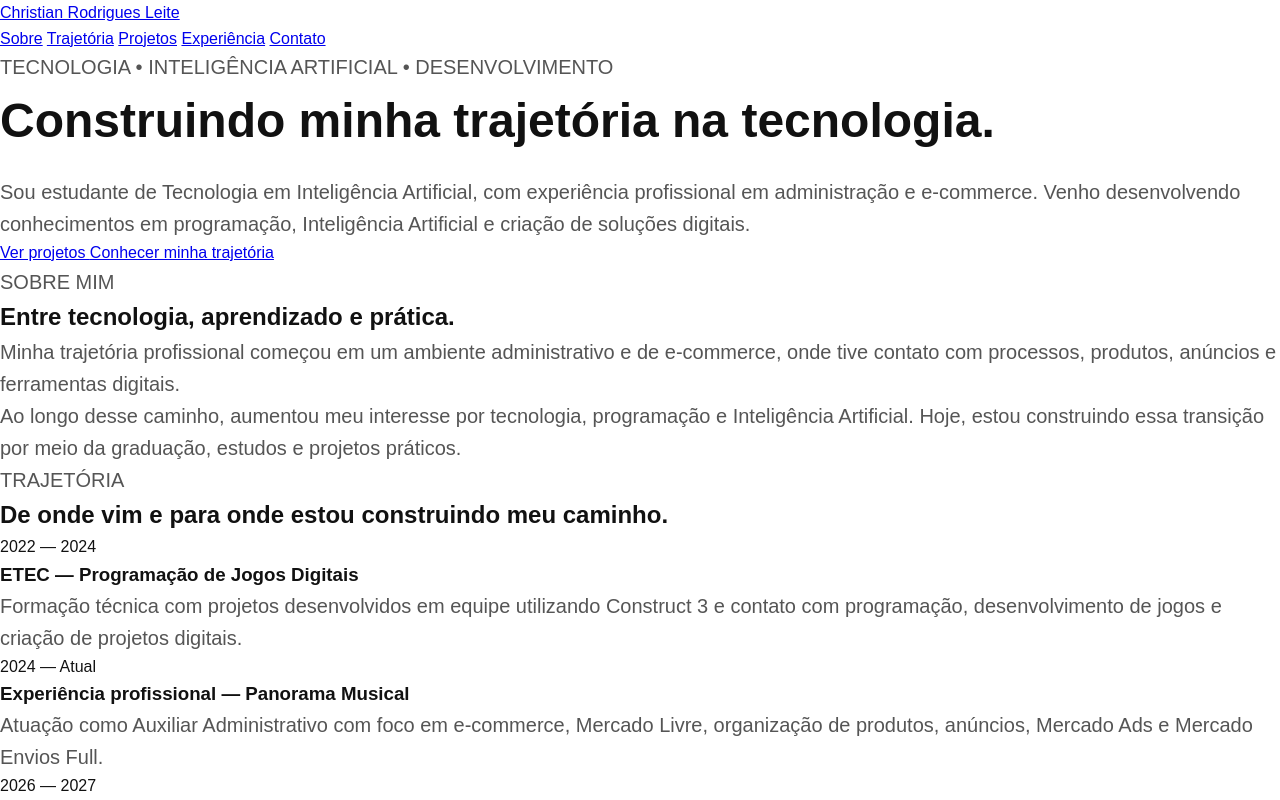
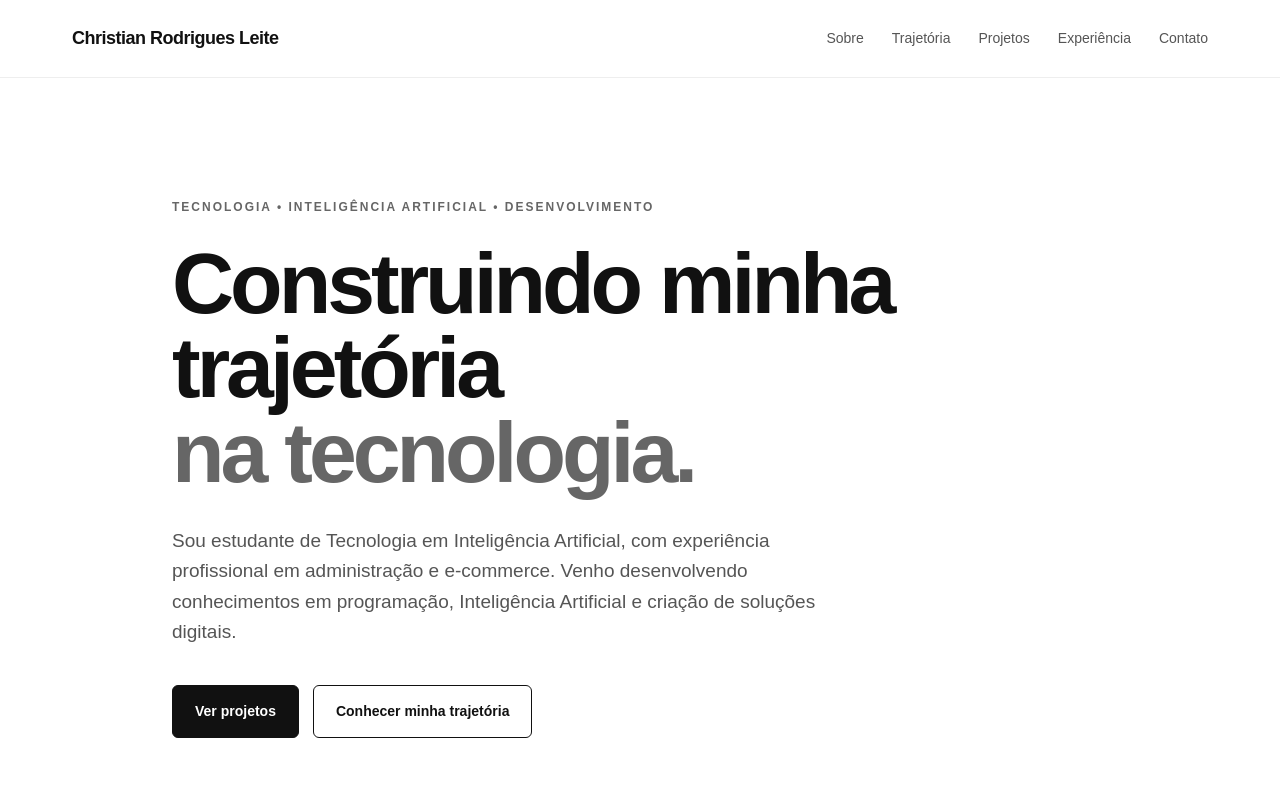
Before and after one commit to rodrigues1914567-byte/christian-portfolio, a plain HTML site: page index.html in a window 1280 px wide. Shown: the top 800 px of the page. Drawn offline with Linux system fonts and the light colour scheme; a script that the page names is missing.

Commit message:
Update style.css
Adiciona identidade visual inicial

```diff
--- a/style.css
+++ b/style.css
@@ -1,24 +1,331 @@
+/* =========================
+   CONFIGURAÇÕES GERAIS
+========================= */
+
 * {
     margin: 0;
     padding: 0;
     box-sizing: border-box;
 }
 
+html {
+    scroll-behavior: smooth;
+}
+
 body {
-    font-family: Arial, sans-serif;
+    font-family: Arial, Helvetica, sans-serif;
     background: #ffffff;
     color: #111111;
     line-height: 1.6;
 }
 
+a {
+    color: inherit;
+    text-decoration: none;
+}
 
-h1 {
-    font-size: 48px;
-    margin-bottom: 16px;
+main {
+    overflow: hidden;
 }
 
 
-p {
-    font-size: 20px;
+/* =========================
+   MENU
+========================= */
+
+header {
+    width: 100%;
+    border-bottom: 1px solid #eeeeee;
+    background: #ffffff;
+}
+
+nav {
+    max-width: 1200px;
+    margin: 0 auto;
+    padding: 24px 32px;
+
+    display: flex;
+    align-items: center;
+    justify-content: space-between;
+    gap: 30px;
+}
+
+.logo {
+    font-size: 18px;
+    font-weight: 700;
+    letter-spacing: -0.5px;
+}
+
+.menu {
+    display: flex;
+    align-items: center;
+    gap: 28px;
+}
+
+.menu a {
+    font-size: 14px;
+    color: #555555;
+    transition: color 0.2s ease;
+}
+
+.menu a:hover {
+    color: #111111;
+}
+
+
+/* =========================
+   HERO
+========================= */
+
+.hero {
+    max-width: 1000px;
+    min-height: 680px;
+    margin: 0 auto;
+    padding: 120px 32px;
+
+    display: flex;
+    flex-direction: column;
+    justify-content: center;
+}
+
+.hero-tag {
+    margin-bottom: 24px;
+
+    font-size: 12px;
+    font-weight: 700;
+    letter-spacing: 2px;
+
+    color: #666666;
+}
+
+.hero h1 {
+    max-width: 850px;
+
+    font-size: clamp(48px, 7vw, 86px);
+    line-height: 0.98;
+    letter-spacing: -4px;
+    font-weight: 700;
+}
+
+.hero h1 span {
+    display: block;
+    color: #666666;
+}
+
+.hero-text {
+    max-width: 680px;
+    margin-top: 32px;
+
+    font-size: 19px;
     color: #555555;
 }
+
+.hero-buttons {
+    display: flex;
+    flex-wrap: wrap;
+    gap: 14px;
+    margin-top: 38px;
+}
+
+.button {
+    display: inline-block;
+    padding: 14px 22px;
+
+    border: 1px solid #111111;
+    border-radius: 6px;
+
+    font-size: 14px;
+    font-weight: 600;
+
+    transition:
+        background 0.2s ease,
+        color 0.2s ease,
+        transform 0.2s ease;
+}
+
+.button:hover {
+    transform: translateY(-2px);
+}
+
+.button.primary {
+    background: #111111;
+    color: #ffffff;
+}
+
+.button.primary:hover {
+    background: #333333;
+}
+
+.button.secondary {
+    background: #ffffff;
+    color: #111111;
+}
+
+.button.secondary:hover {
+    background: #f5f5f5;
+}
+
+
+/* =========================
+   SEÇÕES
+========================= */
+
+.section {
+    max-width: 1000px;
+    margin: 0 auto;
+    padding: 120px 32px;
+    border-top: 1px solid #eeeeee;
+}
+
+.section-tag {
+    margin-bottom: 18px;
+
+    font-size: 12px;
+    font-weight: 700;
+    letter-spacing: 2px;
+
+    color: #777777;
+}
+
+.section h2 {
+    max-width: 800px;
+    margin-bottom: 32px;
+
+    font-size: clamp(32px, 5vw, 56px);
+    line-height: 1.05;
+    letter-spacing: -2px;
+}
+
+.section > p:not(.section-tag) {
+    max-width: 720px;
+    margin-bottom: 20px;
+
+    font-size: 18px;
+    color: #555555;
+}
+
+
+/* =========================
+   TRAJETÓRIA
+========================= */
+
+.timeline {
+    margin-top: 55px;
+}
+
+.timeline-item {
+    padding: 30px 0;
+    border-top: 1px solid #dddddd;
+}
+
+.timeline-item:last-child {
+    border-bottom: 1px solid #dddddd;
+}
+
+.timeline-item span {
+    display: block;
+    margin-bottom: 10px;
+
+    font-size: 13px;
+    font-weight: 600;
+    color: #777777;
+}
+
+.timeline-item h3 {
+    margin-bottom: 10px;
+
+    font-size: 24px;
+    line-height: 1.2;
+}
+
+.timeline-item p {
+    max-width: 700px;
+
+    font-size: 16px;
+    color: #555555;
+}
+
+
+/* =========================
+   CONTATO
+========================= */
+
+.contact {
+    padding-bottom: 140px;
+}
+
+.contact .button {
+    margin-top: 20px;
+}
+
+
+/* =========================
+   RODAPÉ
+========================= */
+
+footer {
+    border-top: 1px solid #eeeeee;
+    padding: 30px 32px;
+    text-align: center;
+}
+
+footer p {
+    font-size: 13px;
+    color: #777777;
+}
+
+
+/* =========================
+   RESPONSIVIDADE
+========================= */
+
+@media (max-width: 700px) {
+
+    nav {
+        padding: 20px;
+    }
+
+    .logo {
+        font-size: 16px;
+    }
+
+    .menu {
+        display: none;
+    }
+
+    .hero {
+        min-height: 600px;
+        padding: 80px 20px;
+    }
+
+    .hero h1 {
+        font-size: 48px;
+        letter-spacing: -2px;
+    }
+
+    .hero-text {
+        font-size: 17px;
+    }
+
+    .section {
+        padding: 80px 20px;
+    }
+
+    .section h2 {
+        font-size: 38px;
+        letter-spacing: -1.5px;
+    }
+
+    .timeline-item h3 {
+        font-size: 21px;
+    }
+
+    .button {
+        width: 100%;
+        text-align: center;
+    }
+
+    footer {
+        padding: 25px 20px;
+    }
+}
```
